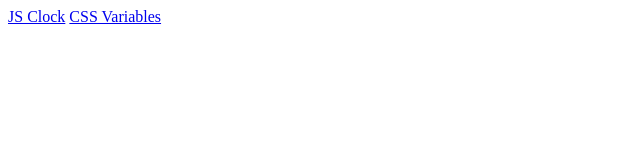
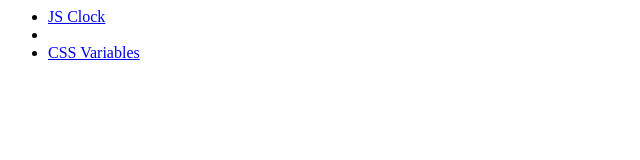
Before and after one commit to djmad123/MyJavaScript30, a plain HTML site: page index.html in a window 1280 px wide. Shown: the whole page, without its empty margins (0-640 px from the left). Drawn offline with Linux system fonts and the light colour scheme.

Commit message:
Update index.html

```diff
--- a/index.html
+++ b/index.html
@@ -1,2 +1,4 @@
-<a href="JSClock/index.html">JS Clock</a>
-<a href="CSSVariables/index.html">CSS Variables</a>
+<ul>
+  <li><a href="JSClock/index.html">JS Clock</a><li>
+  <li><a href="CSSVariables/index.html">CSS Variables</a></li>
+</ul>
```
